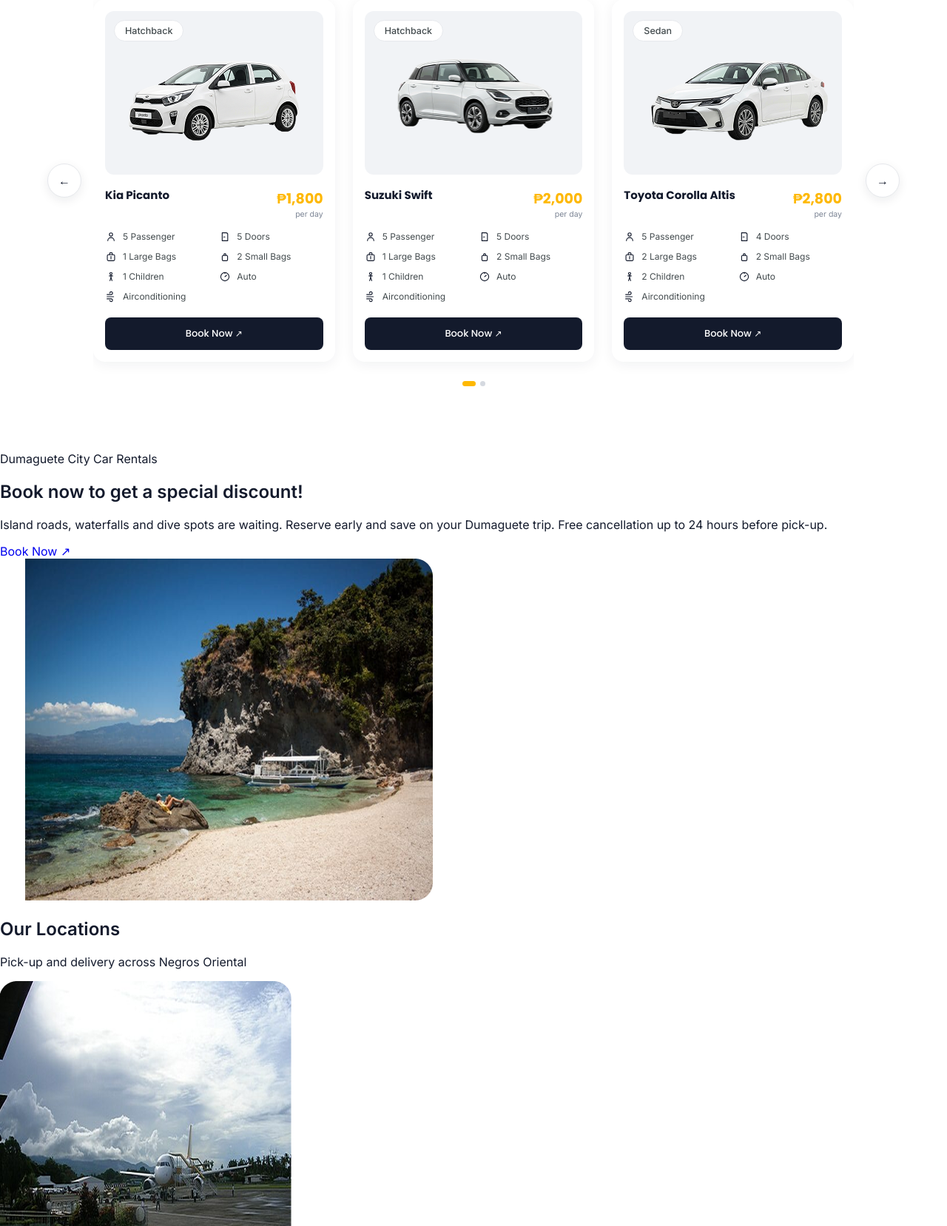
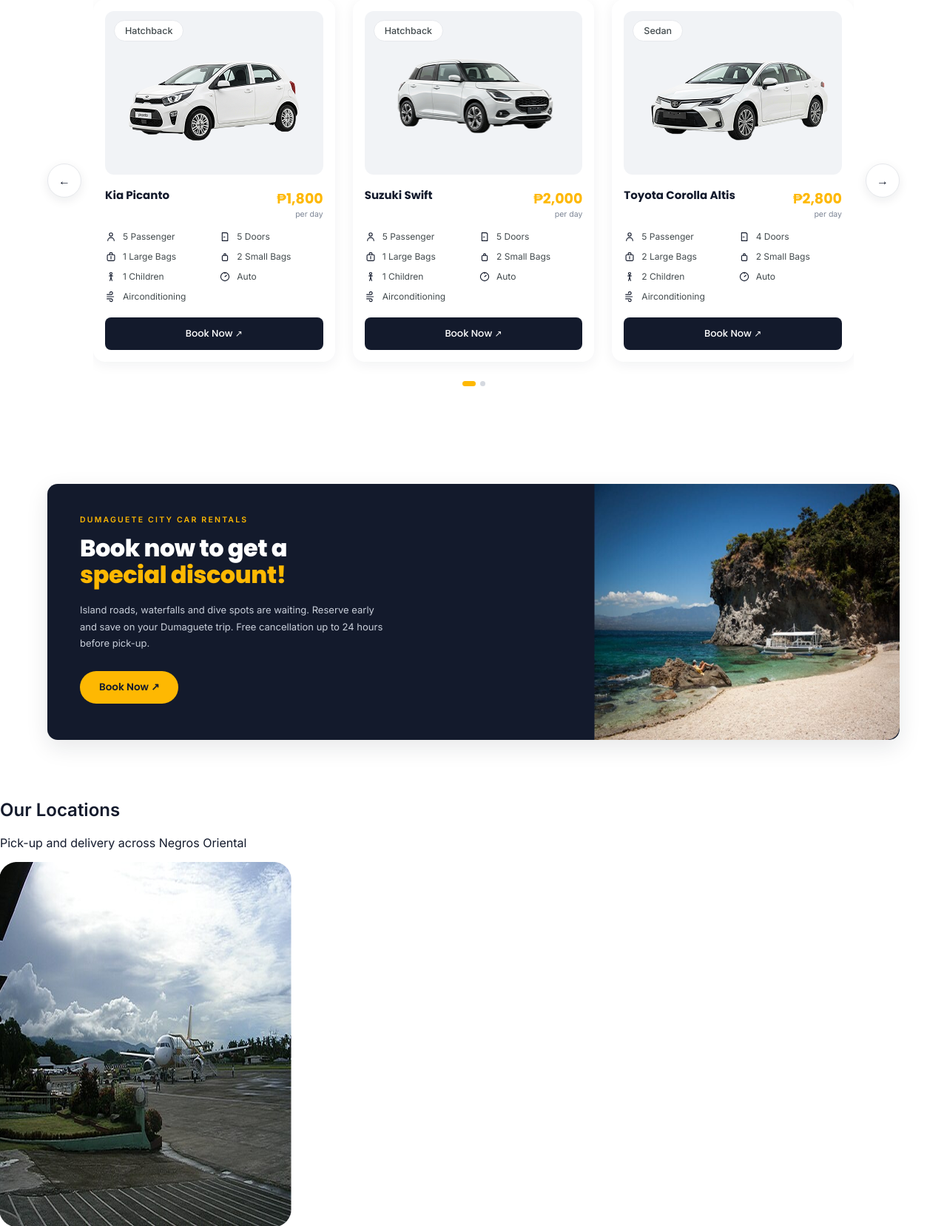
Before and after one commit to she4nwrld/carrental1, a PHP site: page / in a window 1280 px wide. Shown: the part 990-2647 px from the top of the page at 74% size. Run offline with PHP 8.4, Linux system fonts and the light colour scheme; grey boxes are pictures that could not be loaded.

Commit message:
style promo banner

```diff
--- a/css/style.css
+++ b/css/style.css
@@ -465,3 +465,86 @@ html { scroll-behavior: smooth; }
   font-weight: 600;
   margin: 0;
 }
+
+/* promo banner */
+.promo {
+  background: white;
+  padding: 60px var(--side);
+}
+
+.promo-inner {
+  display: flex;
+  align-items: stretch;
+  width: 100%;
+  border-radius: 14px;
+  overflow: hidden;
+  isolation: isolate;
+  box-shadow: 0 10px 30px rgba(19, 26, 44, .10);
+}
+
+.promo-text {
+  flex: 1 1 62%;
+  min-width: 0;
+  background: #131A2C;
+  padding: 42px 44px 46px;
+  box-sizing: border-box;
+}
+
+.promo-eyebrow {
+  margin: 0;
+  color: #FEB802;
+  font-size: 10.5px;
+  font-weight: 600;
+  letter-spacing: 2.2px;
+  text-transform: uppercase;
+}
+
+.promo-title {
+  font-family: "Poppins", sans-serif;
+  font-weight: 800;
+  font-size: 32px;
+  line-height: 1.12;
+  letter-spacing: -0.5px;
+  color: white;
+  margin: 14px 0 0;
+}
+.promo-title span {
+  display: block;
+  color: #FEB802;
+}
+
+.promo-desc {
+  max-width: 420px;
+  margin: 18px 0 0;
+  color: #C9CFDA;
+  font-size: 13px;
+  line-height: 1.75;
+}
+
+.promo-btn {
+  display: inline-block;
+  margin-top: 26px;
+  background: #FEB802;
+  color: #131A2C;
+  font-family: "Poppins", sans-serif;
+  font-weight: 600;
+  font-size: 13.5px;
+  padding: 12px 26px;
+  border-radius: 50px;
+}
+.promo-btn:hover { background: #E5A600; }
+
+.promo-photo {
+  flex: 1 1 38%;
+  min-width: 0;
+  background: #131A2C;
+  border-radius: 0 14px 14px 0;
+  overflow: hidden;
+}
+.promo-photo img {
+  width: 100%;
+  height: 100%;
+  object-fit: cover;
+  display: block;
+  border-radius: inherit;
+}
```
